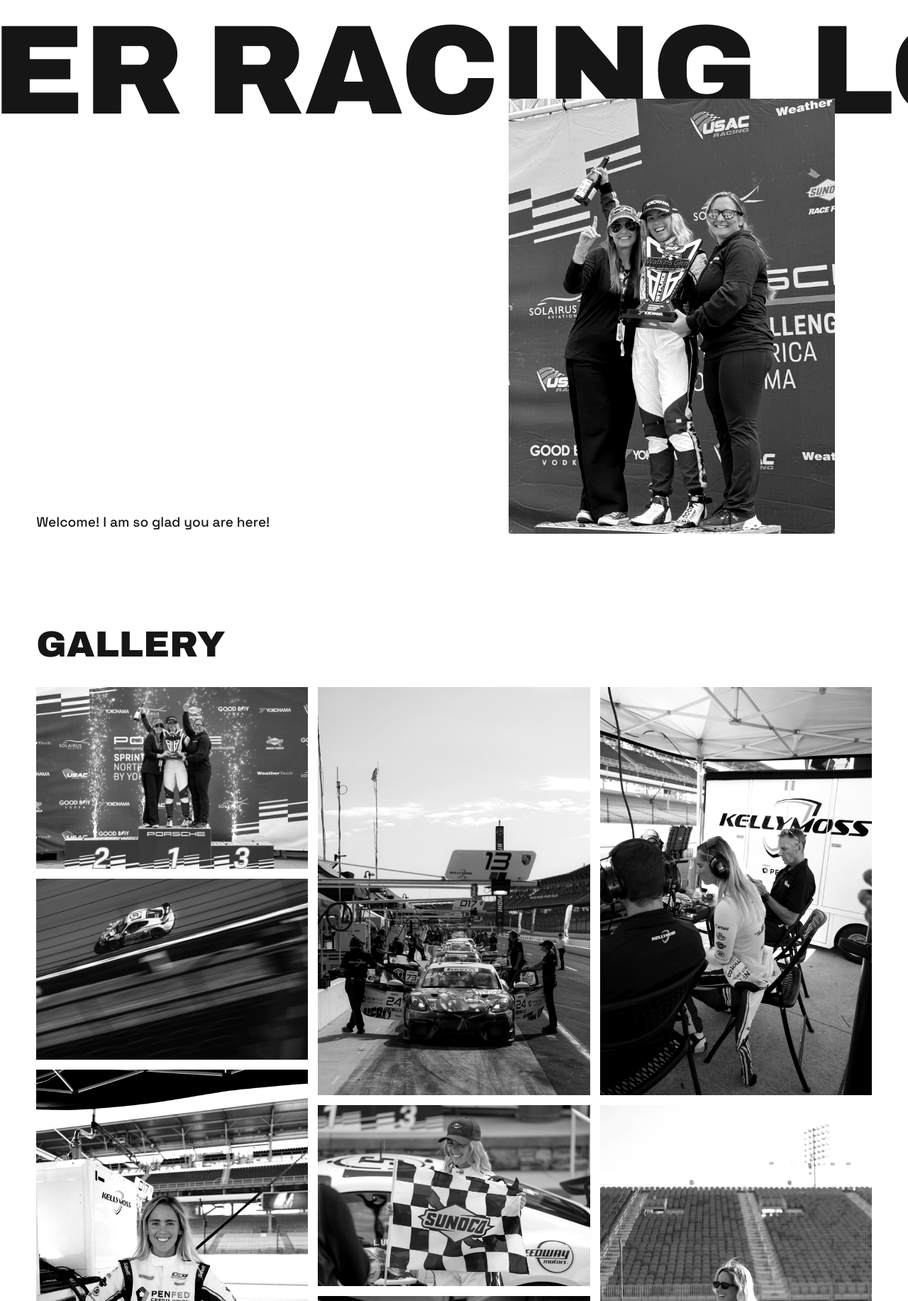
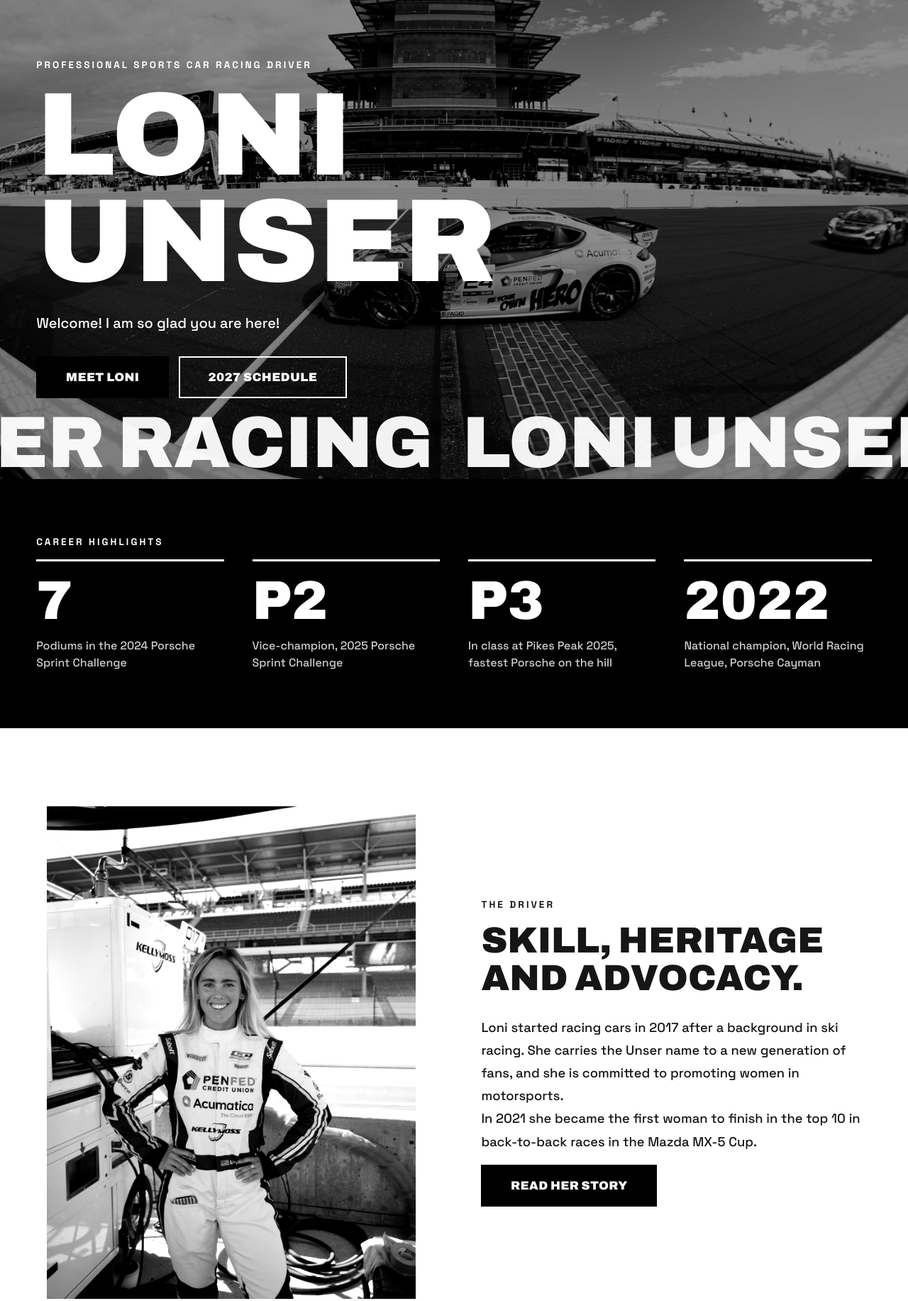
Before and after one commit to loniunser/Loni-Unser-Racing, a plain HTML site: page index.html in a window 1280 px wide. Shown: the part 125-1958 px from the top of the page at 71% size. Drawn offline with Linux system fonts and the light colour scheme.

Commit message:
Redesign home page: full-bleed hero, highlights, meet section, gallery, 2027 and merch bands
Co-Authored-By: Claude Sonnet 5.5 <noreply@anthropic.com>
Claude-Session: https://claude.ai/code/session_01UKpzJzssgiV1uMcqs8wXjJ

```diff
--- a/index.html
+++ b/index.html
@@ -1,6 +1,36 @@
-<!doctype html><html lang="en"><head><meta charset="utf-8"><meta name="viewport" content="width=device-width,initial-scale=1"><title>Loni Unser Racing — Loni Unser</title><meta name="description" content="Loni Unser: professional sports car racing driver. Schedule, story, partners and official merch."><link rel="preconnect" href="https://fonts.googleapis.com"><link rel="preconnect" href="https://fonts.gstatic.com" crossorigin><link href="https://fonts.googleapis.com/css2?family=Archivo:wdth,wght@125,900&family=Space+Grotesk:wght@500;600;700&display=swap" rel="stylesheet"><link rel="stylesheet" href="styles.css"></head><body><main>
-<div class="marquee" aria-label="Loni Unser Racing"><div><span>Loni Unser Racing</span><span>Loni Unser Racing</span><span>Loni Unser Racing</span><span>Loni Unser Racing</span></div></div>
-<section class="home"><p>Welcome! I am so glad you are here!</p><img class="photo frame" src="assets/home.jpg" alt="Loni celebrating a win on the podium"></section>
+<!doctype html><html lang="en"><head><meta charset="utf-8"><meta name="viewport" content="width=device-width,initial-scale=1"><title>Loni Unser Racing — Loni Unser</title><meta name="description" content="Loni Unser: professional sports car racing driver. Schedule, story, partners and official merch."><link rel="preconnect" href="https://fonts.googleapis.com"><link rel="preconnect" href="https://fonts.gstatic.com" crossorigin><link href="https://fonts.googleapis.com/css2?family=Archivo:wdth,wght@125,900&family=Space+Grotesk:wght@500;600;700&display=swap" rel="stylesheet"><link rel="stylesheet" href="styles.css"></head><body class="on-photo"><main>
+<section class="hero home-hero">
+<img class="photo" src="assets/g09.jpg" alt="Loni's number 24 Porsche crossing the yard of bricks at Indianapolis Motor Speedway">
+<div class="hh-inner">
+<p class="kicker">Professional sports car racing driver</p>
+<h1>Loni Unser</h1>
+<p class="welcome">Welcome! I am so glad you are here!</p>
+<div class="cta-row"><a class="cta" href="about.html">Meet Loni</a><a class="cta ghost" href="schedule.html">2027 schedule</a></div>
+</div>
+<div class="marquee" aria-hidden="true"><div><span>Loni Unser Racing</span><span>Loni Unser Racing</span><span>Loni Unser Racing</span><span>Loni Unser Racing</span></div></div>
+</section>
+
+<section class="highlights">
+<h2 class="kicker">Career highlights</h2>
+<ul>
+<li><b>7</b><span>Podiums in the 2024 Porsche Sprint Challenge</span></li>
+<li><b>P2</b><span>Vice-champion, 2025 Porsche Sprint Challenge</span></li>
+<li><b>P3</b><span>In class at Pikes Peak 2025, fastest Porsche on the hill</span></li>
+<li><b>2022</b><span>National champion, World Racing League, Porsche Cayman</span></li>
+</ul>
+</section>
+
+<section class="meet">
+<img class="photo frame" src="assets/g06.jpg" alt="Loni smiling in the pits at Indianapolis">
+<div>
+<p class="kicker">The driver</p>
+<h2 class="big">Skill, heritage and advocacy.</h2>
+<p>Loni started racing cars in 2017 after a background in ski racing. She carries the Unser name to a new generation of fans, and she is committed to promoting women in motorsports.</p>
+<p>In 2021 she became the first woman to finish in the top 10 in back-to-back races in the Mazda MX-5 Cup.</p>
+<a class="cta" href="about.html">Read her story</a>
+</div>
+</section>
+
 <section class="gallery-sec"><h2 class="big">Gallery</h2><div class="gallery">
 <button class="gi" data-full="assets/g04.jpg"><img class="photo" src="assets/g04.jpg" alt="Loni on the top step of the podium at Watkins Glen with the trophy" loading="lazy"></button>
 <button class="gi" data-full="assets/g11.jpg"><img class="photo" src="assets/g11.jpg" alt="Overhead view of the car at speed" loading="lazy"></button>
@@ -15,5 +45,17 @@
 <button class="gi" data-full="assets/g02.jpg"><img class="photo" src="assets/g02.jpg" alt="Walking the track" loading="lazy"></button>
 </div></section>
 <div class="lightbox" hidden><button aria-label="Close">×</button><img alt=""></div>
+
+<section class="next-band">
+<div><p class="kicker">Next season</p><h2 class="big">2027</h2></div>
+<div><p class="tbd-big">TBD</p><a class="cta alt-light" href="schedule.html">View schedule</a></div>
+</section>
+
+<section class="merch-band">
+<div><p class="kicker">Official merch</p><h2 class="big">Coming soon.</h2><p>Be the first to know when the shop opens.</p></div>
+<form class="row" id="signup-home"><input id="email-home" type="email" placeholder="Your email" aria-label="Email" required><button class="cta alt-light" type="submit">Notify me</button></form>
+<p class="msg" role="status" id="msg-home"></p>
+</section>
 </main>
+<script>document.getElementById("signup-home").addEventListener("submit",function(e){e.preventDefault();document.getElementById("msg-home").textContent="Thank you! You're on the list.";e.target.reset()});</script>
 <script src="layout.js"></script></body></html>
--- a/styles.css
+++ b/styles.css
@@ -114,3 +114,44 @@ input,textarea{font:inherit;padding:1rem;border:2px solid #000;background:#fff;w
 .tbd .yr{font:900 1rem "Archivo";font-stretch:125%;letter-spacing:.2em;margin:0}
 .tbd h2{margin:0;font-size:clamp(2.4rem,5vw,4.4rem)}
 .tbd-word{font:900 clamp(5rem,16vw,13rem)/1 "Archivo",Impact,sans-serif;font-stretch:125%;margin:0}
+/* ---- home redesign ---- */
+.kicker{font:700 .85rem "Space Grotesk";letter-spacing:.22em;text-transform:uppercase;margin:0 0 1rem}
+.home-hero{display:block;min-height:100svh;color:#fff}
+.hh-inner{position:relative;z-index:2;padding:min(26vh,230px) 4vw 0;max-width:1100px}
+.home-hero h1{font-size:clamp(3.6rem,13vw,11rem);line-height:.9;margin:0 0 1.4rem;text-align:left}
+.welcome{font-size:1.25rem;max-width:26em;margin-bottom:1.8rem}
+.cta-row{display:flex;gap:14px;flex-wrap:wrap}
+.cta.ghost{background:transparent;border:2px solid #fff;padding:calc(1.3rem - 2px) calc(2.6rem - 2px)}
+.cta.ghost:hover{background:#fff;color:#000}
+.home-hero .marquee{position:absolute;left:0;right:0;bottom:0;margin:0;z-index:2;color:#fff;opacity:.95}
+.home-hero .marquee span{font-size:clamp(3rem,8vw,6.5rem)}
+.home-hero .photo{filter:grayscale(1) brightness(.55) contrast(1.1)}
+.highlights{background:#000;color:#fff;padding:80px 4vw}
+.highlights ul{list-style:none;padding:0;display:grid;grid-template-columns:repeat(4,1fr);gap:2.5rem}
+.highlights li{border-top:3px solid #fff;padding-top:1.1rem}
+.highlights b{display:block;font:900 clamp(3rem,6vw,5.2rem)/1 "Archivo",Impact,sans-serif;font-stretch:125%;margin-bottom:.8rem}
+.highlights span{display:block;color:#cfcfcf;font-size:1rem;line-height:1.5}
+.meet{display:grid;grid-template-columns:1fr 1fr;gap:6vw;align-items:center;padding:110px 4vw}
+.meet .frame{width:min(100%,520px);justify-self:center}
+.meet h2{font-size:clamp(2rem,4vw,3.4rem);margin-bottom:1.6rem}
+.meet p{max-width:32em}
+.meet .cta{margin-top:1rem}
+.next-band{background:#f1f1ef;display:grid;grid-template-columns:1fr 1fr;gap:4vw;align-items:center;padding:80px 4vw}
+.next-band h2{margin:0;font-size:clamp(3rem,8vw,7rem)}
+.tbd-big{font:900 clamp(3rem,8vw,7rem)/1 "Archivo",Impact,sans-serif;font-stretch:125%;margin:0 0 1.2rem}
+.merch-band{background:#000;color:#fff;display:grid;grid-template-columns:1fr 1fr;gap:4vw;align-items:center;padding:90px 4vw}
+.merch-band h2{font-size:clamp(2.4rem,5vw,4.4rem);margin:0 0 1rem}
+.merch-band .row input{background:#111;border-color:#fff;color:#fff}
+.merch-band .msg{grid-column:1/-1;min-height:1.5em;margin:0}
+.cta.alt-light{background:#fff;color:#000}
+.cta.alt-light:hover{background:#ddd}
+@media(max-width:820px){
+ .highlights ul{grid-template-columns:1fr 1fr;gap:2rem 1.2rem}
+ .meet,.next-band,.merch-band{grid-template-columns:1fr}
+ .meet{padding:70px 4vw}
+ .hh-inner{padding-top:30vh}
+}
+.hero.home-hero{display:block;place-items:unset}
+.hero.home-hero .hh-inner{margin:0}
+.merch-band .cta,.next-band .cta{white-space:nowrap}
+.merch-band .row{max-width:none}
```
